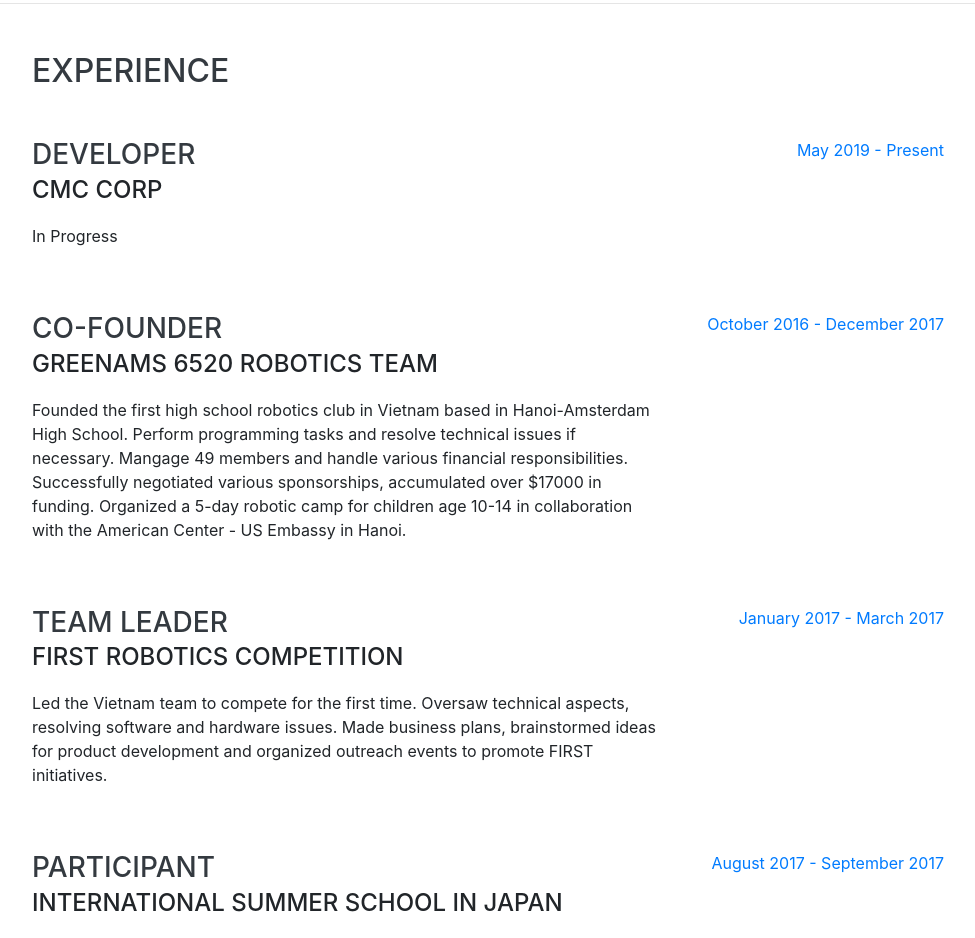
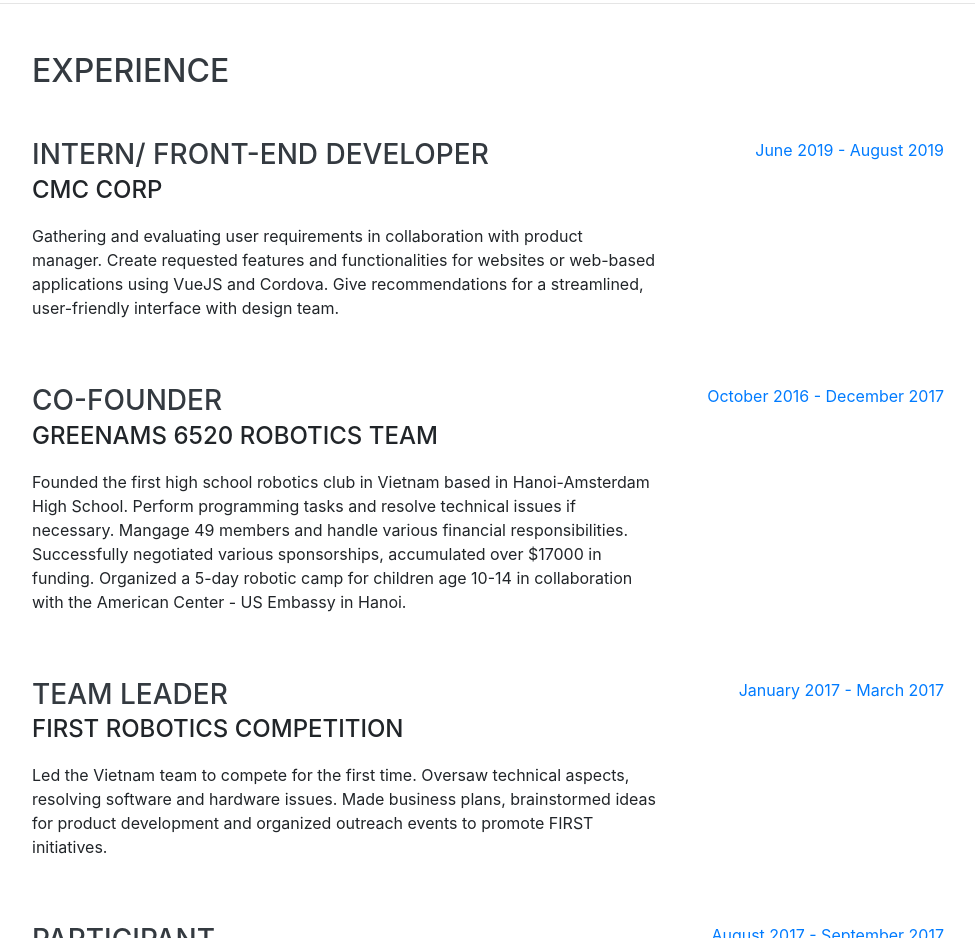
Before and after one commit to leohohoho/leohohoho.github.io, a website with bundled scripts: page index.html in a window 1280 px wide. Shown: the part 1598-2536 px from the top of the page, without its empty margins (288-1263 px from the left). Built offline with nearby package versions, Linux system fonts and the light colour scheme; a web font is replaced by a local one.

Commit message:
Update index.html

```diff
--- a/index.html
+++ b/index.html
@@ -126,12 +126,12 @@
 
         <div class="resume-item d-flex flex-column flex-md-row justify-content-between mb-5">
           <div class="resume-content">
-            <h3 class="mb-0">Developer</h3>
+            <h3 class="mb-0">Intern/ Front-End Developer</h3>
             <div class="subheading mb-3">CMC Corp</div>
-            <p>In Progress</p>
+            <p>Gathering and evaluating user requirements in collaboration with product manager. Create requested features and functionalities for websites or web-based applications using VueJS and Cordova. Give recommendations for a streamlined, user-friendly interface with design team.</p>
           </div>
           <div class="resume-date text-md-right">
-            <span class="text-primary">May 2019 - Present</span>
+            <span class="text-primary">June 2019 - August 2019</span>
           </div>
         </div>
 
```
